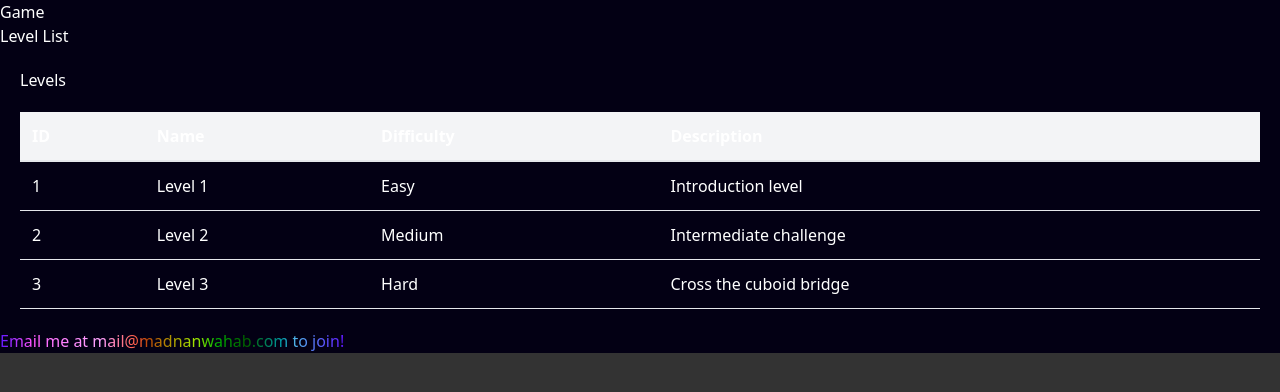
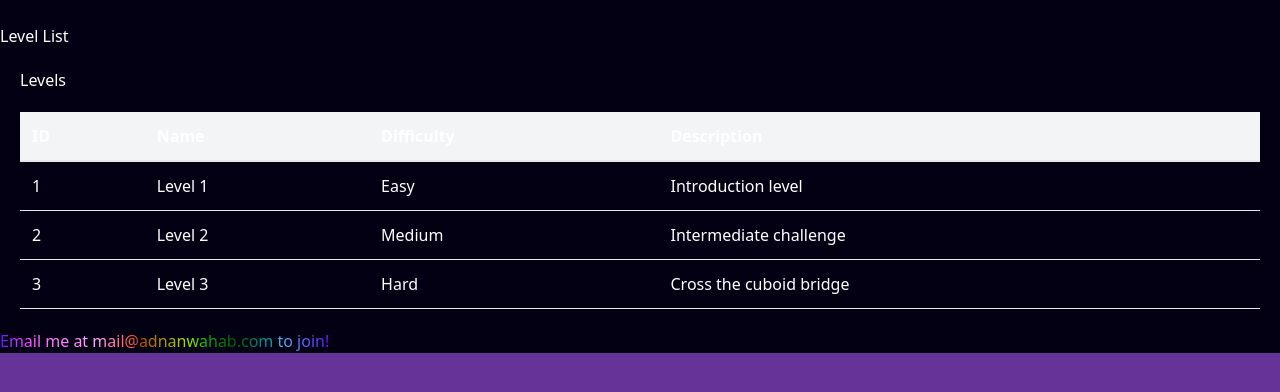
Before and after one commit to adnanwahab/physics-game, a React (Vite) app: page / in a window 1280 px wide. Shown: the top 392 px of the page. Built offline with nearby package versions, Linux system fonts and the light colour scheme.

Commit message:
simplify

```diff
--- a/src/App.jsx
+++ b/src/App.jsx
@@ -18,12 +18,15 @@ import LevelList from './screens/LevelList'
 
 import Settings from './screens/Settings'
 
+//import VideoSeekBar from './components/VideoSeekBar'
+
+
 function App() {
   return (
     <div>
       <nav>
         {/* <Link to="/">Home</Link> */}
-        <Link to="/game">Game</Link>
+        {/* <Link to="/game">Game</Link> */}
         <br />
         <Link to="/level-list">Level List</Link>
         {/* <Link to="/settings">Settings</Link> */}
@@ -47,7 +50,7 @@ function App() {
             color: "transparent"
           }}
         >
-          Email me at <a href="mailto:mail@dnanwahab.com">mail@madnanwahab.com</a> to join!
+          Email me at <a href="mailto:mail@adnanwahab.com">mail@adnanwahab.com</a> to join!
         </p>
         {/* <p className="text-white">here go annotations</p> */}
         <style>
--- a/src/input.css
+++ b/src/input.css
@@ -10,7 +10,7 @@ html,
 body
 {
 
-    background-color: #333;
+    background-color: #663399;
     /* overflow: hidden; */
 }
 
--- a/src/screens/Game.jsx
+++ b/src/screens/Game.jsx
@@ -25,6 +25,15 @@ import initGenerateObject from "../mutateScene.ts";
 import { SelectionSystem } from "../selectionSystem.js";
 import { WebSocketClient } from "../utils/websocket.js";
 import { createSoundWaveRings } from "../createSoundWaveRings.js";
+function GameVideoSeekBar() {
+    //const [isPlaying, setIsPlaying] = useState(false);
+    return (
+      <div style={{ position: 'absolute', top: '10px', right: '10px', zIndex: 1000 }}>
+        <button>Play</button>
+        <input type="range" min="0" max="100" value="50" />
+      </div>
+    )
+  }
 
 // Function to load level data and create cuboids with Jolt physics
 async function loadLevelCuboids(levelId, Jolt, bodyInterface, scene, dynamicObjects) {
@@ -495,8 +504,12 @@ export default function Game() {
                 />
             </div>
 
-            <WASDControls inputState={inputStateRef.current} />
+            <WASDControls
 
+            inputState={inputStateRef.current} />
+            <GameVideoSeekBar
+
+            />
             {showWinMessage && (
                 <div style={{
                     position: 'fixed', top: 0, left: 0, right: 0, bottom: 0,
```
